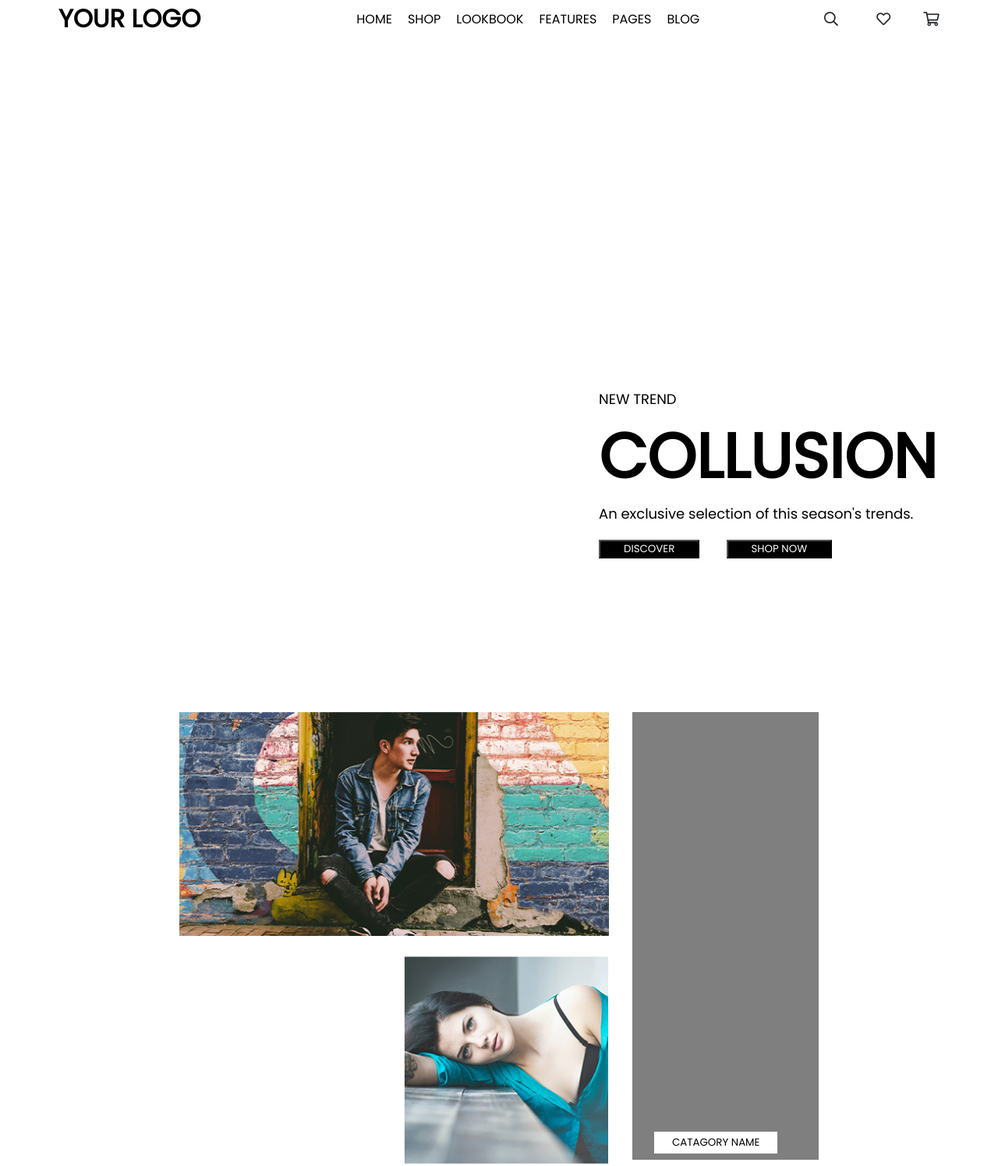
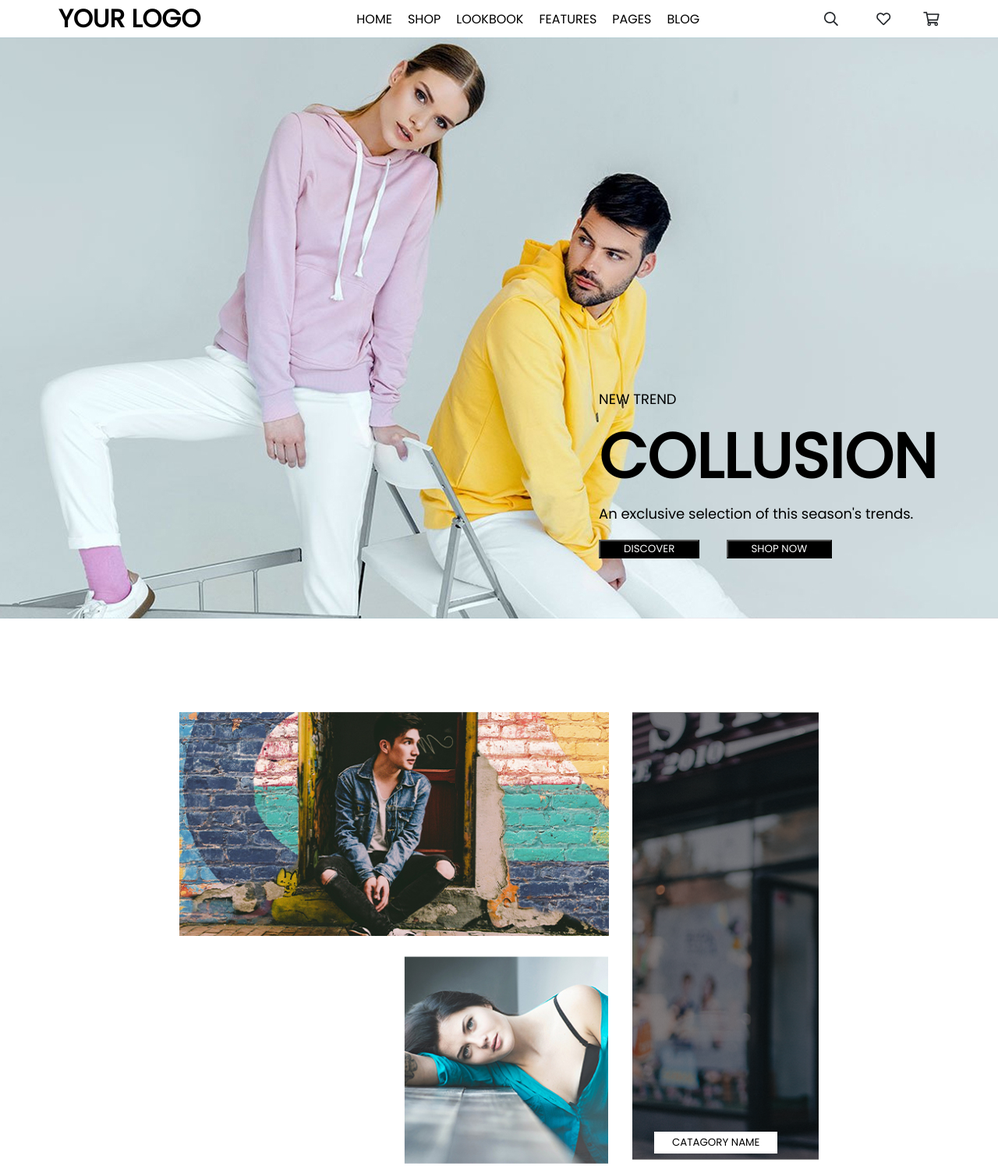
Before and after one commit to filipovandrij/collusion, a plain HTML site: page index.html in a window 1280 px wide. Shown: the top 1495 px of the page at 78% size. Drawn offline with Linux system fonts and the light colour scheme; the site is published under a folder, as on GitHub Pages, so addresses that start at the root find nothing.

Commit message:
fix css URLs to img

```diff
--- a/style.css
+++ b/style.css
@@ -53,7 +53,7 @@ li:hover {
 
 .container_1 {
     position: relative;
-    background-image: url(/img/img_header/girlandboy.jpg);
+    background-image: url(img/img_header/girlandboy.jpg);
     background-repeat: no-repeat;
     height: 745px;
 }
@@ -110,7 +110,7 @@ div button:hover {
     margin-left: 30px;
     height: 574px;
     width: 552px;
-    background-image: url(/img/img_container1/right_boy.jpg);
+    background-image: url(img/img_container1/right_boy.jpg);
     background-size: cover;
     background-repeat: no-repeat;
 }
@@ -244,7 +244,7 @@ h3 {
 
 .container_7 {
     height: 745px;
-    background-image: url(/img/img_container5/17\ 1.jpg);
+    background-image: url(img/img_container5/17\ 1.jpg);
     position: relative;
     background-size: cover;
     background-repeat: no-repeat;
```
